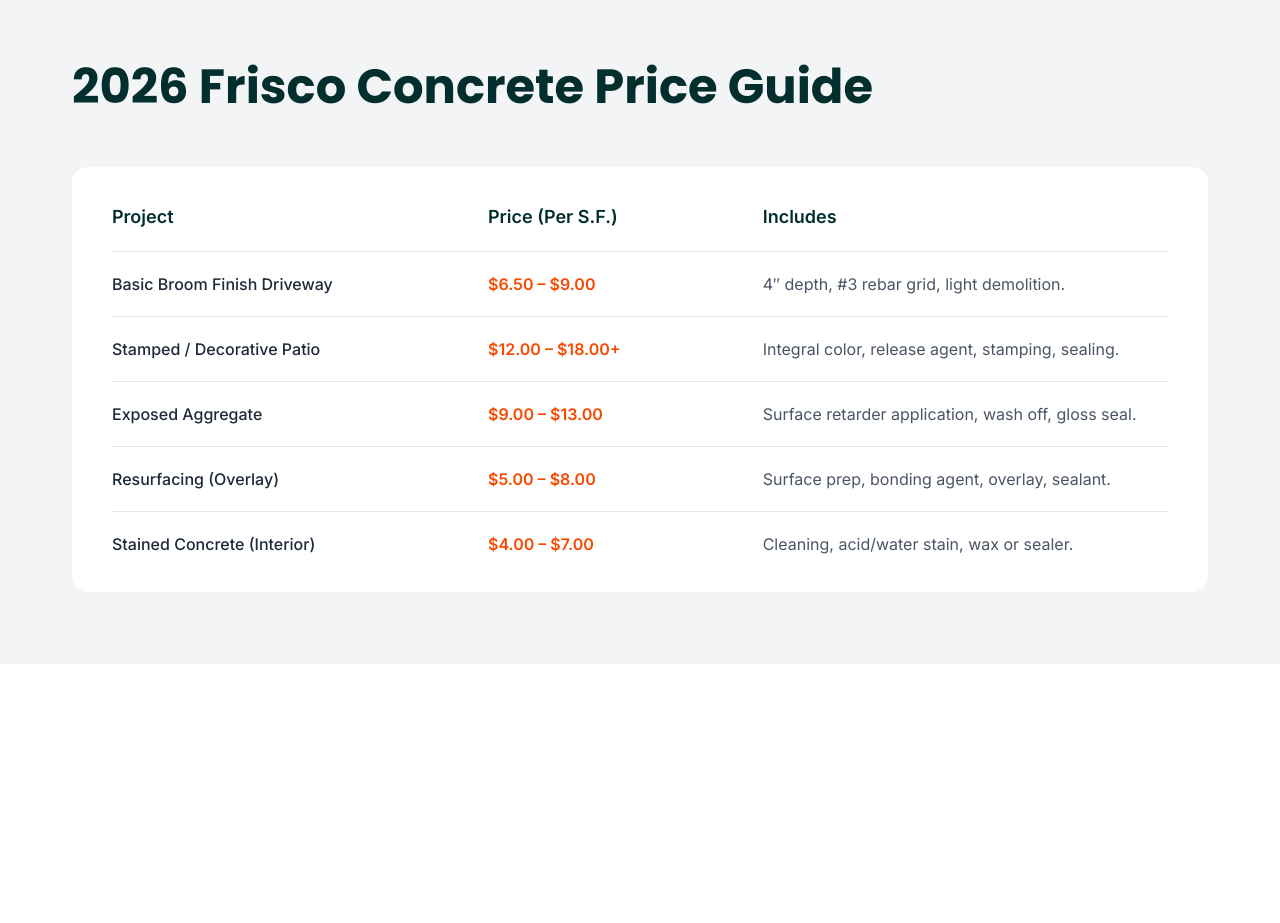
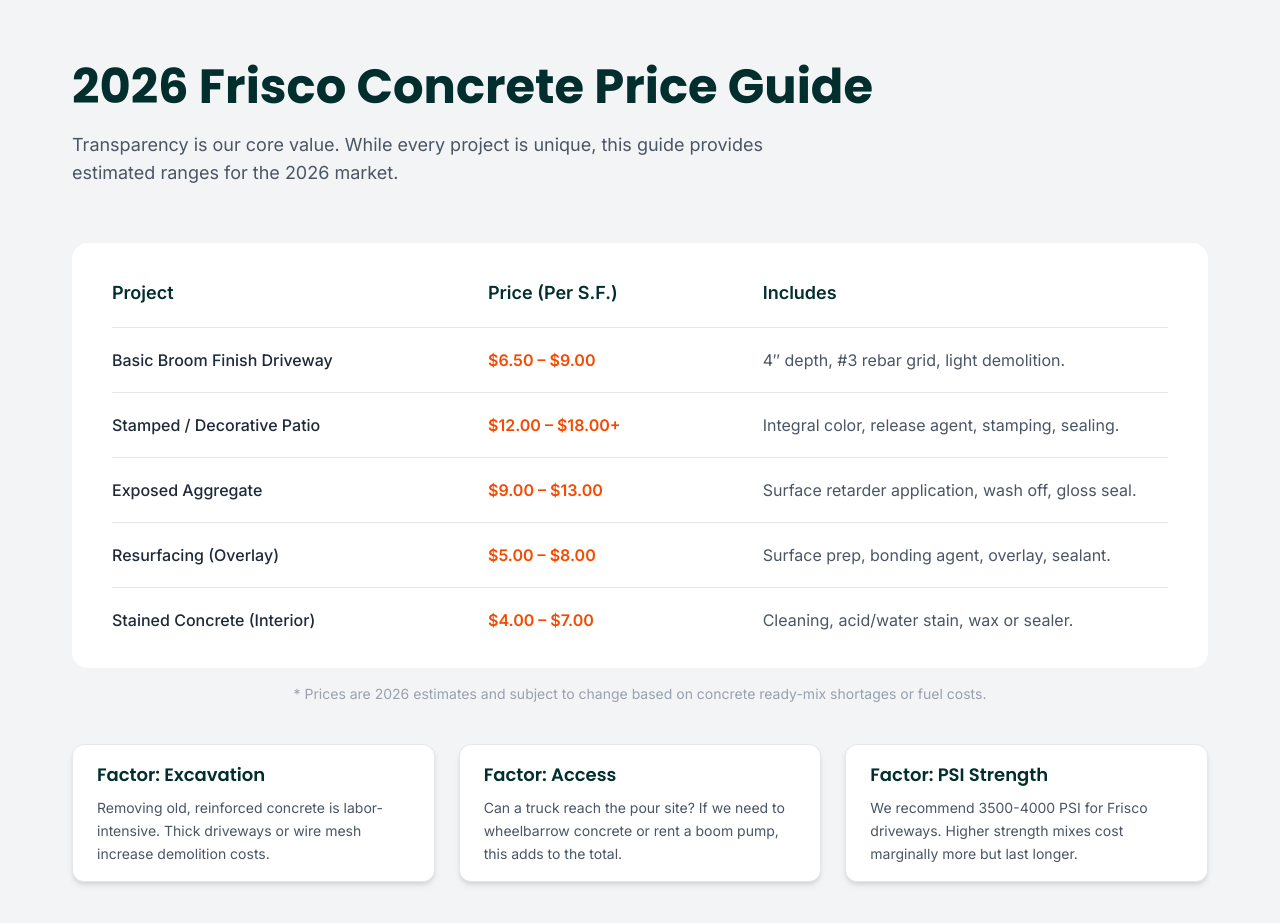
Before and after one commit to fahimurReza/site-template-gmbkingdom, a Next.js app: page / in a window 1280 px wide. Shown: the part 4260-5183 px from the top of the page. Before the commit the page ends 4924 px from the top, so only its background shows below. Built offline with nearby package versions, Linux system fonts and the light colour scheme.

Commit message:
feat(ui): Factor Cards added to the Price Guide

```diff
--- /dev/null
+++ b/app/(home)/components/price-guide/FactorCard.tsx
@@ -0,0 +1,35 @@
+import clsx from "clsx";
+import { factors } from "@/data/prices";
+
+interface FactorCardProps {
+  className?: string;
+}
+
+const FactorCard = ({ className }: FactorCardProps) => {
+  return (
+    <div className="grid gap-6 md:grid-cols-2 lg:grid-cols-3">
+      {factors.map((item, i) => (
+        <div
+          key={i}
+          className={clsx(
+            "rounded-xl px-6 py-4 shadow-md transition-all duration-300 group bg-white border border-gray-200 hover:shadow-xl hover:-translate-y-1",
+            className,
+          )}
+        >
+          <div className="flex items-start gap-5">
+            <div className="flex-1">
+              <h3 className="text-lg font-semibold text-brand-teal mb-2">
+                {item.factor}
+              </h3>
+              <p className="text-brand-gray leading-relaxed text-sm">
+                {item.description}
+              </p>
+            </div>
+          </div>
+        </div>
+      ))}
+    </div>
+  );
+};
+
+export default FactorCard;
--- a/app/(home)/components/price-guide/PriceGuide.tsx
+++ b/app/(home)/components/price-guide/PriceGuide.tsx
@@ -1,12 +1,23 @@
 import PriceCard from "./PriceCard";
-
+import FactorCard from "./FactorCard";
 const PriceGuide = () => {
   return (
     <main className="base-padding py-18 bg-brand-gray-bg min-h-160">
       <h2 className="text-5xl font-bold text-brand-teal">
         2026 Frisco Concrete Price Guide
       </h2>
+
+      <p className="text-lg text-brand-gray mt-5 max-w-3xl">
+        Transparency is our core value. While every project is unique, this
+        guide provides estimated ranges for the 2026 market.
+      </p>
+
       <PriceCard className="mt-14" />
+      <p className="mt-4 text-sm text-brand-gray-light text-center">
+        * Prices are 2026 estimates and subject to change based on concrete
+        ready-mix shortages or fuel costs.
+      </p>
+      <FactorCard className="mt-10" />
     </main>
   );
 };
--- a/data/prices.ts
+++ b/data/prices.ts
@@ -1,4 +1,4 @@
-import { Price } from "@/types";
+import { Price, Factor } from "@/types";
 
 export const prices: Price[] = [
   {
@@ -27,3 +27,21 @@ export const prices: Price[] = [
     includes: "Cleaning, acid/water stain, wax or sealer.",
   },
 ];
+
+export const factors: Factor[] = [
+  {
+    factor: "Factor: Excavation",
+    description:
+      "Removing old, reinforced concrete is labor-intensive. Thick driveways or wire mesh increase demolition costs.",
+  },
+  {
+    factor: "Factor: Access",
+    description:
+      "Can a truck reach the pour site? If we need to wheelbarrow concrete or rent a boom pump, this adds to the total.",
+  },
+  {
+    factor: "Factor: PSI Strength",
+    description:
+      "We recommend 3500-4000 PSI for Frisco driveways. Higher strength mixes cost marginally more but last longer.",
+  },
+];
--- a/types/price.ts
+++ b/types/price.ts
@@ -3,3 +3,8 @@ export interface Price {
   price: string;
   includes: string;
 }
+
+export interface Factor {
+  factor: string;
+  description: string;
+}
```
